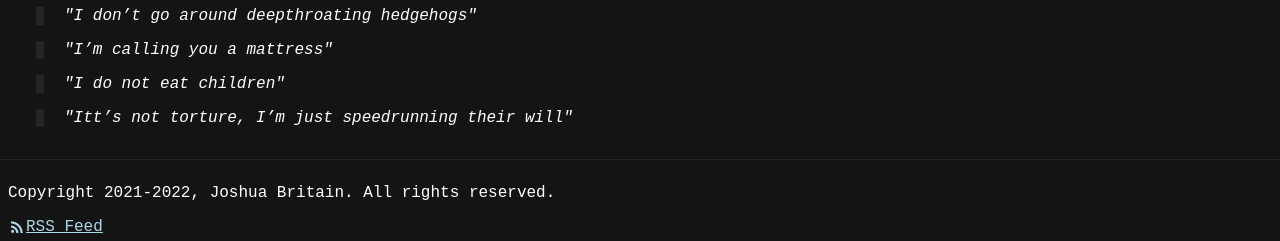
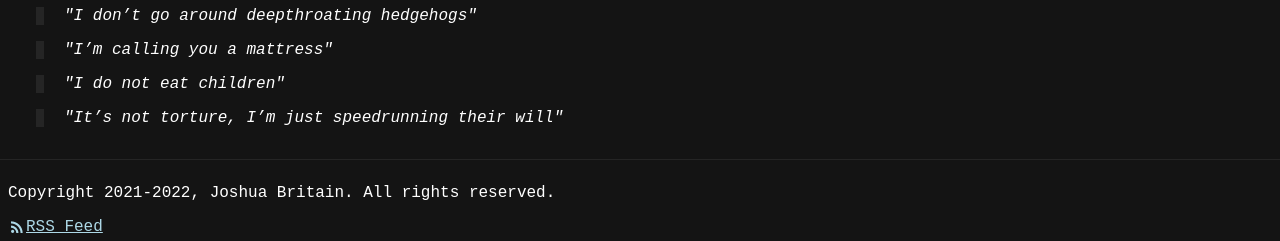
Before and after one commit to jbritain/jbritain.github.io, a Jekyll site: the page built from pages/quotes.md, in a window 1280 px wide and 900 px high, scrolled down 897 px. Shown: the part 656-897 px from the top of the window. Built offline with Jekyll 4.4.1, drawn with Linux system fonts in a browser that asks for light colours; a style sheet for code colours, icons or effects is not loaded.

Commit message:
Update quotes.md

```diff
--- a/pages/quotes.md
+++ b/pages/quotes.md
@@ -89,4 +89,4 @@ Here are some of the best quotes from a Discord server I have with my friends.
 
 > I do not eat children
 
-> Itt's not torture, I'm just speedrunning their will
+> It's not torture, I'm just speedrunning their will
```
